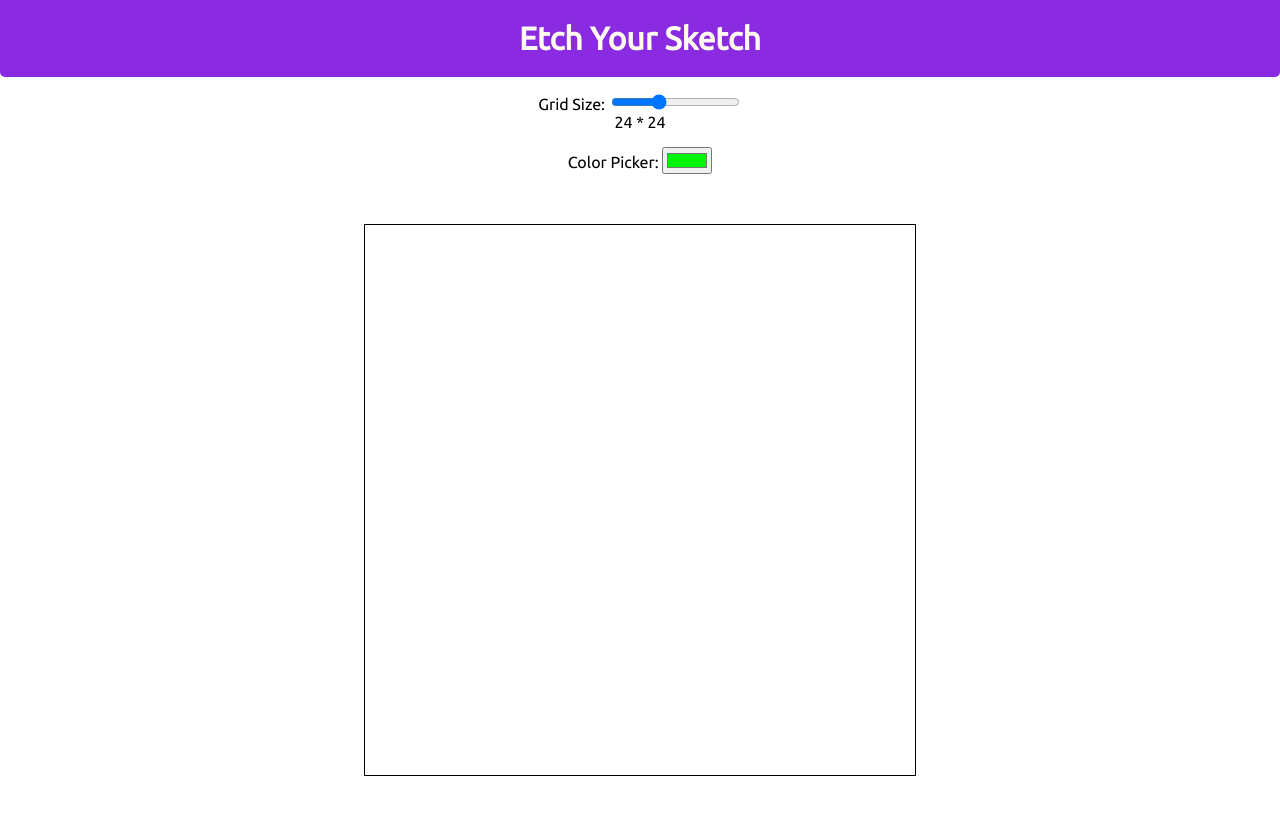
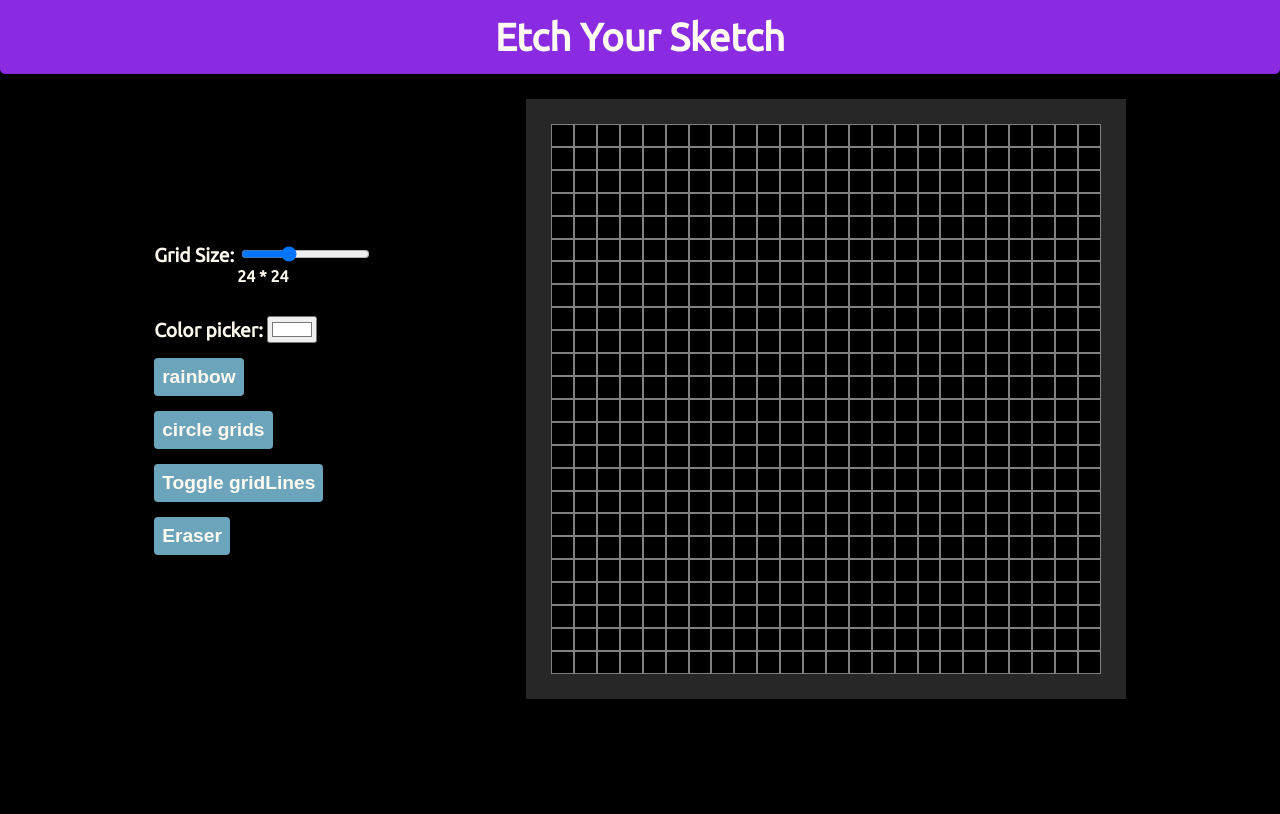
Before and after one commit to pinkmoon25/Etch-a-Sketch, a plain HTML site: page index.html in a window 1280 px wide. Drawn offline with Linux system fonts and the light colour scheme.

Commit message:
added settings buttons for etch a sketch

```diff
--- a/index.html
+++ b/index.html
@@ -5,20 +5,26 @@
     <meta name="viewport" content="width=device-width, initial-scale=1.0">
     <link rel="stylesheet" href="style.css">
     <script src="script.js" defer></script>
-    <title>Etch A Sketch</title>
+    <title>Etch a Sketch</title>
   </head>
   <body>
     <h1>Etch Your Sketch</h1>
     <main>
-      <label for="gridLayout">Grid Size:
-        <input type="range" id="gridLayout" name="gridLayout" min="2" max="64" value="24">
-      </label>
-      <p class="gridsize" style="margin-top:0"></p>
-      <label for="colorpicker">Color Picker:
-        <input type="color" id="colorpicker" name="colorpicker" value="#02f506">
-      </label>
+      <section class="settings">
+        <label for="gridLayout">Grid Size:
+          <input type="range" id="gridLayout" name="gridLayout" min="2" max="64" value="24">
+          <p class="gridsize"></p>
+        </label>
+
+        <label for="colorpicker">Color picker:
+          <input type="color" id="colorpicker" name="colorpicker" value="#ffffff">
+        </label>
+        <button class="rainbow">rainbow</button>
+        <button class="circle"> circle grids </button>
+        <button class="toggle"> Toggle gridLines</button>
+        <button class="eraser"> Eraser </button>
+      </section>
       <div class="container">
-
       </div>
     </main>
   </body>
--- a/script.js
+++ b/script.js
@@ -2,6 +2,10 @@ const container = document.querySelector('.container');
 const input = document.querySelector('#gridLayout');
 const color = document.querySelector('#colorpicker');
 const gridsize = document.querySelector('.gridsize');
+const circlebtn = document.querySelector('.circle');
+const togglebtn = document.querySelector('.toggle');
+const eraserbtn = document.querySelector('.eraser')
+const rainbowbtn = document.querySelector('.rainbow')
 
 var x = input.value;
 
@@ -12,23 +16,65 @@ function grid(x){
     innerdiv.style.cssText = `width: ${550/x}px; height:${550/x}px;`
     innerdiv.classList.add('innerdiv');
     container.appendChild(innerdiv);
-  }
-  const innerdiv = document.querySelectorAll('.innerdiv');
-
-  for(let j=0; j<innerdiv.length; j++){
-      innerdiv[j].addEventListener("mouseover", ()=>{
-      innerdiv[j].style.background = color.value;
+    container.addEventListener("mousedown", ()=>{
+      innerdiv.addEventListener("mouseover", colorchoice);
+    })
+    rainbowbtn.addEventListener("click", ()=>{
+      innerdiv.addEventListener("mousemove", rainbow)
     })
   }
-  gridsize.innerText = `${x} * ${x}`
+  gridsize.innerText = `${x} * ${x}`;
 }
 
+function settings(){
+  const innerdivs = document.querySelectorAll('.innerdiv');
+
+  for(let j=0; j<innerdivs.length; j++){
+
+    circlebtn.addEventListener("click", ()=>{
+      if(innerdivs[j].style.borderRadius == ""){
+        innerdivs[j].style.borderRadius = "50%";
+      }
+      else innerdivs[j].style.borderRadius = '';
+    })
+
+    togglebtn.addEventListener("click", ()=>{
+      if(innerdivs[j].style.border == "1px solid grey"){
+        innerdivs[j].style.border = "none";
+      }
+      else innerdivs[j].style.border = "1px solid grey";
+    })
+
+  }
+}
+
+eraserbtn.addEventListener("click", ()=>{
+  color.value = "#000000";
+});
+
 input.addEventListener("change", ()=>{
-
   container.innerHTML= "";
-
   grid(x);
-
+  settings();
 })
 
+function colorchoice(y){
+  this.style.backgroundColor = color.value;
+}
+
+function rainbow(){
+  this.style.backgroundColor = randomcolor();
+}
+
+function randomcolor(){
+  let nums = "0123456789ABCDEF";
+  let color = "#";
+  for(let i=0; i<6 ; i++){
+    color += nums[Math.floor(Math.random()*16)];
+  }
+  return color;
+}
+
+
 grid(x);
+settings();
--- a/style.css
+++ b/style.css
@@ -7,30 +7,69 @@ body{
   padding: 0;
   box-sizing: border-box;
   text-align: center;
+  font-size: larger;
   font-family: Ubuntu, serif;
+  font-weight: bold;
+  background-color: black;
+  color: floralwhite;
 }
 
 h1{
-  margin:0 0 15px 0;
-  padding: 20px;
+  margin:0;
+  padding: 15px;
   background-color: blueviolet;
   border-radius: 0 0 5px 5px;
   color: floralwhite;
 }
 
+main{
+  display: flex;
+  justify-content: center;
+  align-items: center;
+}
+
 .container{
+  width: 550px;
+  height: 550px;
+  margin: 25px auto;
   display: flex;
   flex-wrap: wrap;
   justify-content: end;
-  width: 550px;
-  height: 550px;
-  margin: 50px auto;
-  border: 0.5px solid black;
+  border: 25px solid rgb(39, 39, 39);
+}
+
+.settings{
+  margin-left: auto;
+  display: flex;
+  flex-direction: column;
+  align-items: baseline;
+  gap: 15px;
+}
+
+.gridsize{
+  margin-top: 0;
+  font-size: smaller;
+}
+
+button{
+  font-size: inherit;
+  font-weight: inherit;
+  color: inherit;
+  background-color: rgb(135, 206, 235, 0.8);
+  border-radius: 4px;
+  padding: 8px;
+  border: none;
+  transition: transform 0.25s ease;
+}
+
+button:hover{
+  cursor: pointer;
+  transform: scale(1.1);
+  opacity: 0.8;
 }
 
 .innerdiv{
-  border: none;
-  border-radius: 50%;
+  border: 1px solid grey;
   margin:0;
   padding: 0;
   box-sizing: border-box;
```
